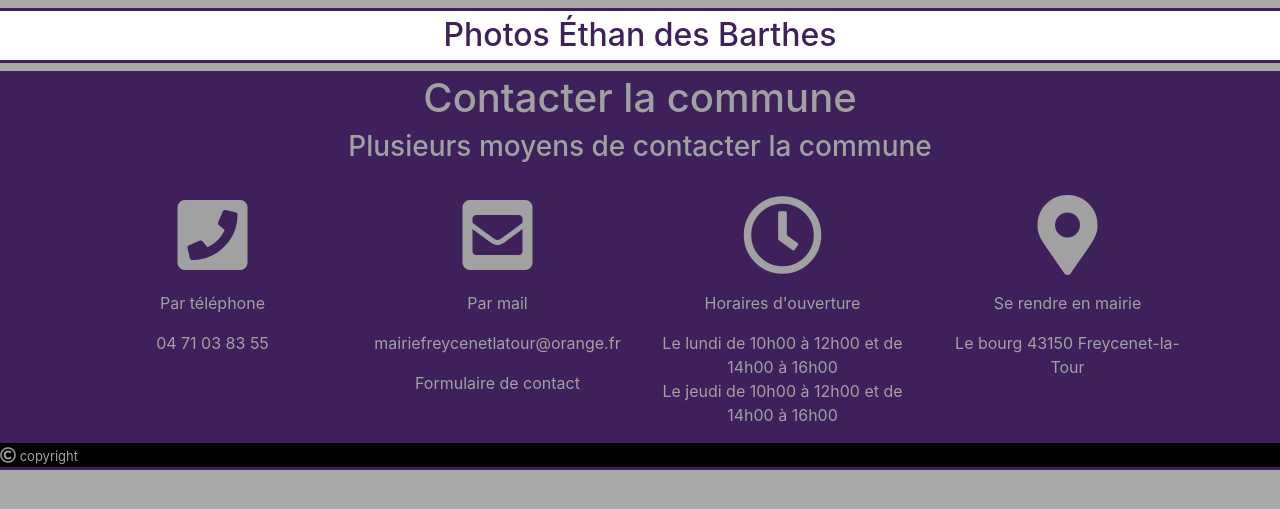
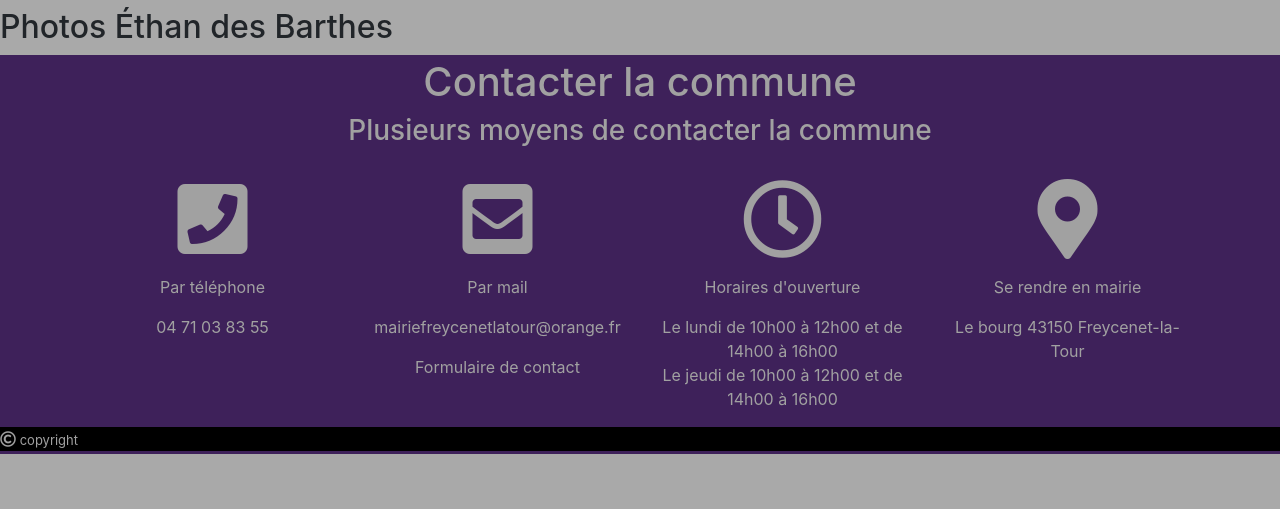
Before and after one commit to ByWind80800/Stage_Zark_Bywind_public, a PHP site: template Vue/includes/Actualités/retrophotos.php in a window 1280 px wide. Shown: the part 165-674 px from the top of the page. Run offline with PHP 8.4, Linux system fonts and the light colour scheme; the template is opened without the code that fills it, so the values that code supplies are empty; some libraries are stand-ins or nearby versions.

Commit message:
Update retrophotos.php

```diff
--- a/Vue/includes/Actualités/retrophotos.php
+++ b/Vue/includes/Actualités/retrophotos.php
@@ -1,3 +1,12 @@
 <section>
-	<h2 class="soustitre">Photos Éthan des Barthes</h2>
+	<h2>Photos Éthan des Barthes</h2>
+	<div class="container">
+		<div align="center">
+			<div class="row">
+				<div class="col-md-3">
+
+				</div>
+			</div>
+		</div>
+	</div>
 </section>
```
